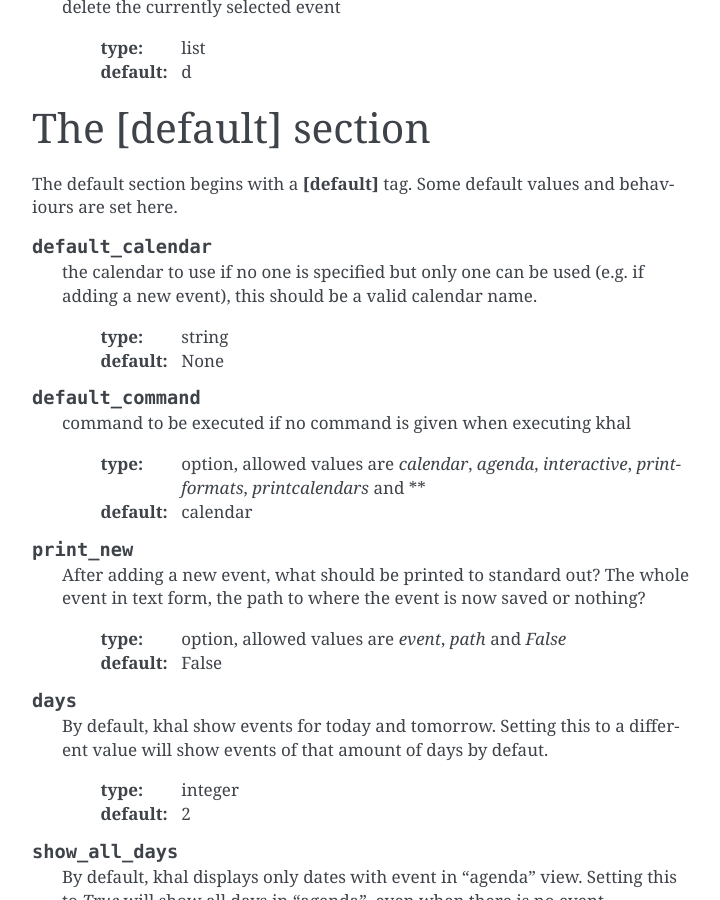
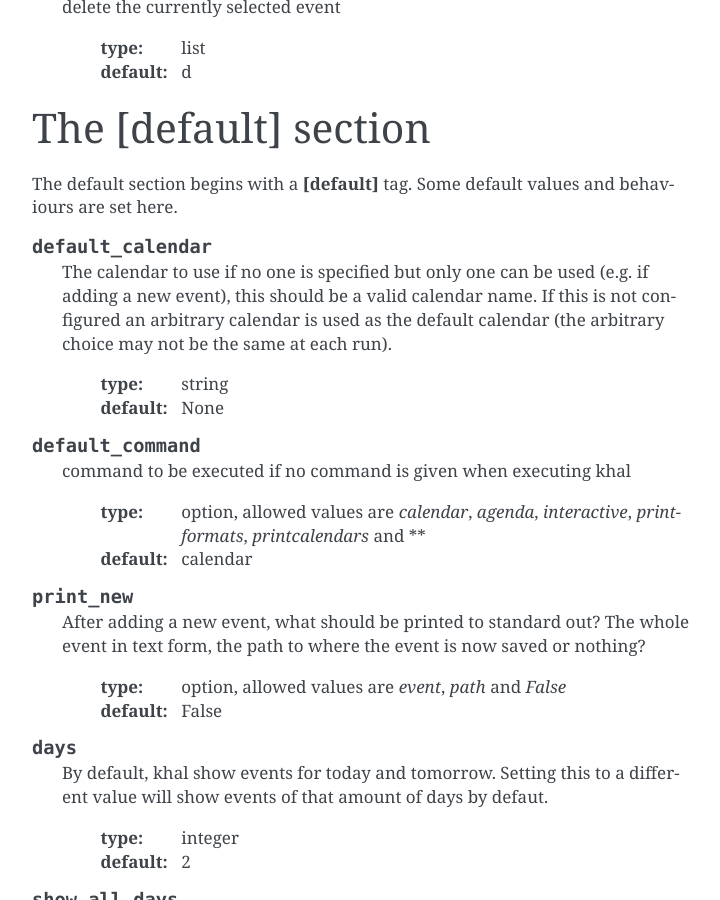
Before and after one commit to pimutils/khal, a Sphinx documentation site: the page built from doc/source/configspec.rst, in a window 1280 px wide and 900 px high, scrolled down 4289 px. Shown: the whole window, without its empty margins (388-1108 px from the left). Built offline with Sphinx 7.4.7, drawn with Linux system fonts in a browser that asks for light colours; the version number could not be read and is left out.

Commit message:
default calendar is random if none is specified

```diff
--- a/doc/source/configspec.rst
+++ b/doc/source/configspec.rst
@@ -304,8 +304,10 @@
 .. object:: default_calendar
 
 
-    the calendar to use if no one is specified but only one can be used (e.g. if
-    adding a new event), this should be a valid calendar name.
+    The calendar to use if no one is specified but only one can be used (e.g. if
+    adding a new event), this should be a valid calendar name. If this is not
+    configured an arbitrary calendar is used as the default calendar (the
+    arbitrary choice may not be the same at each run).
 
       :type: string
       :default: None
```
Also changed, not shown: 2 other files.
